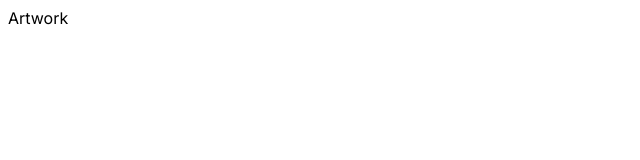
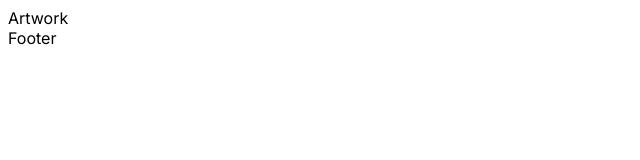
Before and after one commit to seoyeom542/DongsupWiki, a Next.js app: page /artwork in a window 1280 px wide. Shown: the top 160 px of the page, without its empty margins (0-640 px from the left). Built offline with nearby package versions, Linux system fonts and the light colour scheme.

Commit message:
footer 추가

```diff
--- a/src/app/layout.js
+++ b/src/app/layout.js
@@ -1,5 +1,7 @@
 import { Inter } from "next/font/google";
 import "./globals.css";
+
+import Footer from "@/components/footer";
 
 const inter = Inter({ subsets: ["latin"] });
 
@@ -11,7 +13,10 @@ export const metadata = {
 export default function RootLayout({ children }) {
   return (
     <html lang="en">
-      <body className={inter.className}>{children}</body>
+      <body className={inter.className}>
+        {children}
+        <Footer />
+      </body>
     </html>
   );
 }
--- /dev/null
+++ b/src/components/footer.js
@@ -0,0 +1,5 @@
+import Image from "next/image";
+
+export default function Footer() {
+  return <div>Footer</div>;
+}
```
